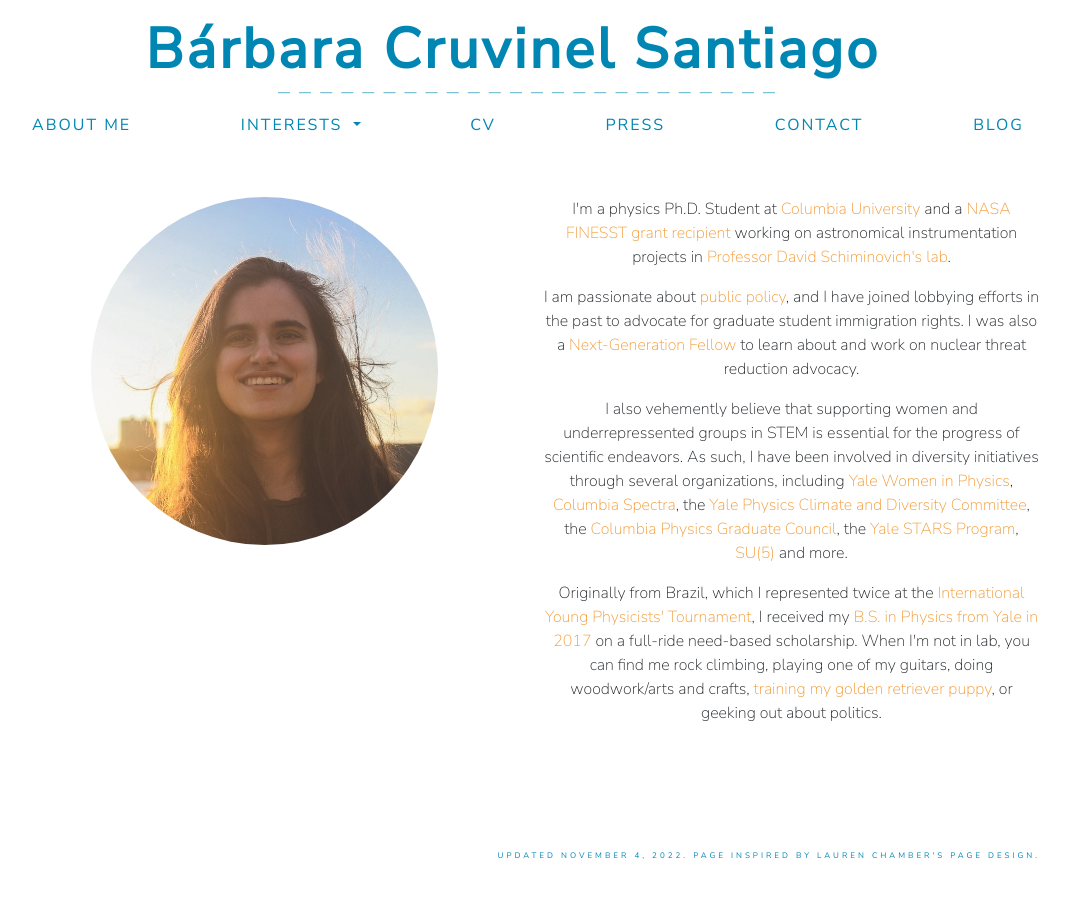
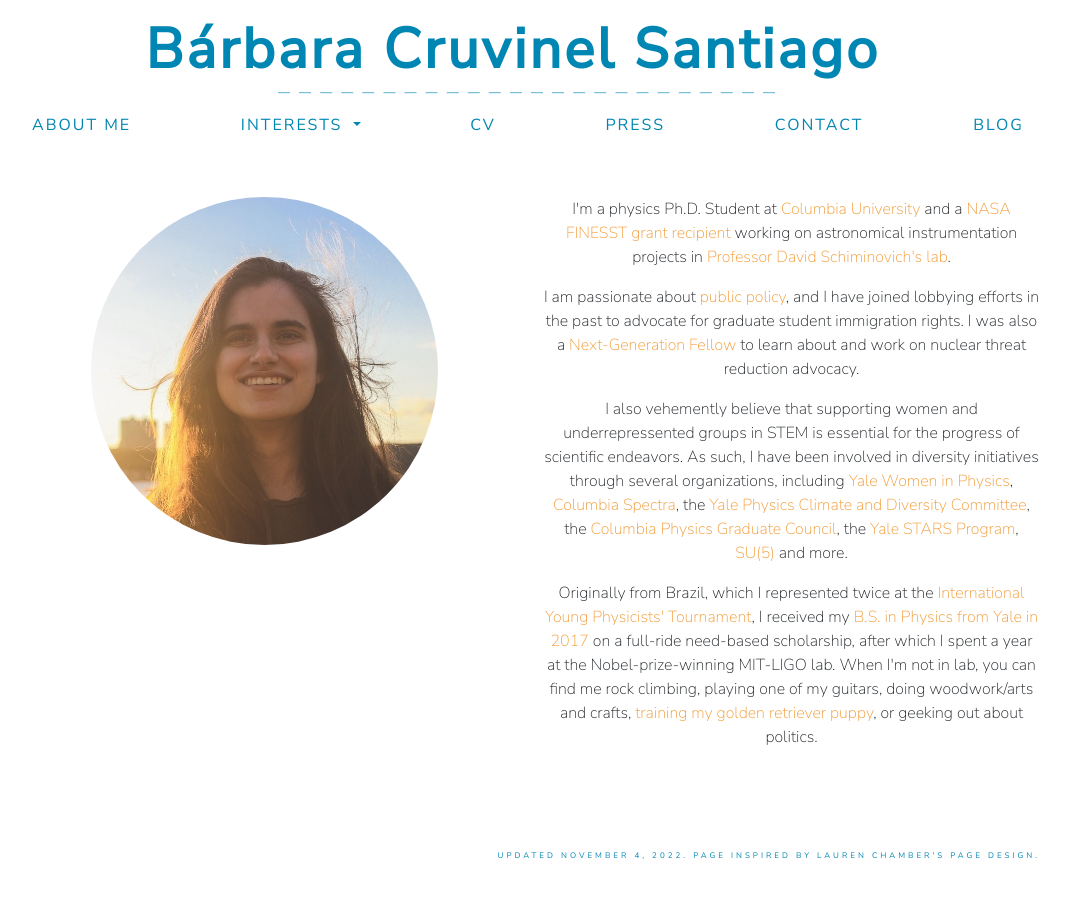
Before and after one commit to barbaracrusan/barbaracrusan.github.io, a Jekyll site: the page built from index.html, in a window 1280 px wide. Shown: the whole page, without its empty margins (112-1181 px from the left). Built offline with Jekyll 4.4.1, drawn with Linux system fonts in a browser that asks for light colours; nearby versions of some CDN libraries.

Commit message:
updated bio

```diff
--- a/index.html
+++ b/index.html
@@ -17,7 +17,7 @@ title: About Me
 
         <p>I also vehemently believe that supporting women and underrepressented groups in STEM is essential for the progress of scientific endeavors. As such, I have been involved in diversity initiatives through several organizations, including <a href="https://womeninphysics.sites.yale.edu/" target="_blank">Yale Women in Physics</a>, <a href="https://spectra.physics.columbia.edu/" target="_blank">Columbia Spectra</a>, the <a href="https://physics.yale.edu/about/climate-and-diversity-committee" target="_blank">Yale Physics Climate and Diversity Committee</a>, the <a href="http://pgc.physics.columbia.edu/" target="_blank">Columbia Physics Graduate Council</a>, the <a href="https://science.yalecollege.yale.edu/stars" target="_blank">Yale STARS Program</a>, <a href="https://www.su5.group/" target="_blank">SU(5)</a> and more.</p>
 
-        <p>Originally from Brazil, which I represented twice at the <a href="pdfs/press/IYPT_Tribuna.pdf" target="_blank">International Young Physicists' Tournament</a>, I received my <a href="https://g1.globo.com/educacao/noticia/formados-em-universidades-de-ponta-nos-eua-listam-razoes-para-nao-voltar-ao-brasil.ghtml" target="_blank">B.S. in Physics from Yale in 2017</a> on a full-ride need-based scholarship. When I'm not in lab, you can find me rock climbing, playing one of my guitars, doing woodwork/arts and crafts, <a href="https://www.instagram.com/doguinho.gringo" target="_blank">training my golden retriever puppy</a>, or geeking out about politics.</p>
+        <p>Originally from Brazil, which I represented twice at the <a href="pdfs/press/IYPT_Tribuna.pdf" target="_blank">International Young Physicists' Tournament</a>, I received my <a href="https://g1.globo.com/educacao/noticia/formados-em-universidades-de-ponta-nos-eua-listam-razoes-para-nao-voltar-ao-brasil.ghtml" target="_blank">B.S. in Physics from Yale in 2017</a> on a full-ride need-based scholarship, after which I spent a year at the Nobel-prize-winning MIT-LIGO lab. When I'm not in lab, you can find me rock climbing, playing one of my guitars, doing woodwork/arts and crafts, <a href="https://www.instagram.com/doguinho.gringo" target="_blank">training my golden retriever puppy</a>, or geeking out about politics.</p>
 
 
       </div>
```
